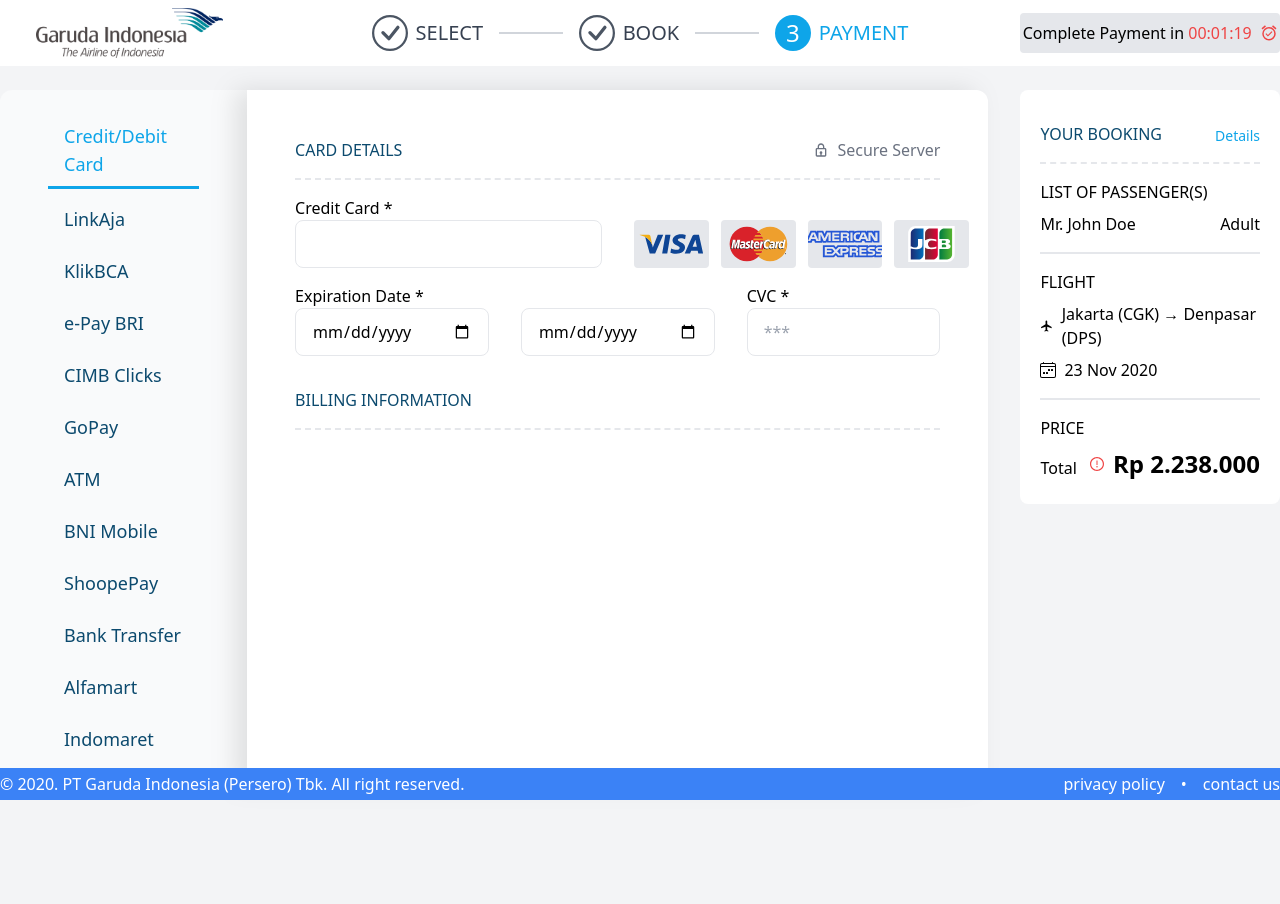
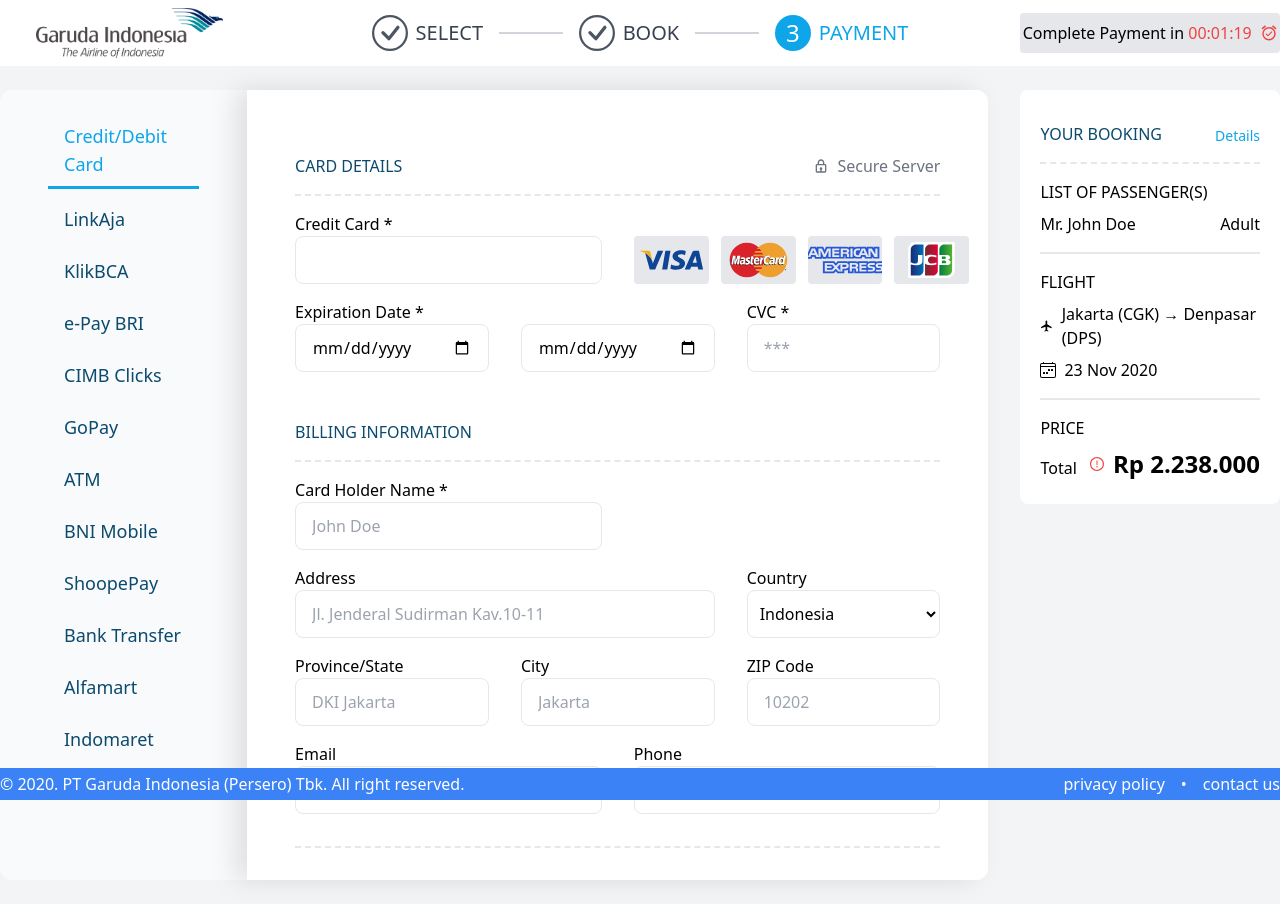
Before and after one commit to riolly/ati-test, a Next.js app: page / in a window 1280 px wide. Before the commit the page ends 809 px from the top, so only its background shows below. Built offline with nearby package versions, Linux system fonts and the light colour scheme.

Commit message:
✨ feat: billing info

```diff
--- a/app/page.tsx
+++ b/app/page.tsx
@@ -53,7 +53,6 @@
 									type="number"
 									required
 								/>
-
 								<div className="col-span-3">
 									<label htmlFor="payment-methods" className="invisible">
 										Payment methods
@@ -102,7 +101,70 @@
 
 							<Section title="Billing Information" />
 
-							<div className="grid grid-cols-6 gap-x-8 gap-y-4 gutter child:w-full"></div>
+							<div className="grid grid-cols-6 gap-x-8 gap-y-4 gutter child:w-full">
+								<Input
+									wrapperClassName="col-span-3"
+									id="card-holder-name"
+									label="Card Holder Name"
+									type="text"
+									placeholder="John Doe"
+									required
+								/>
+
+								<Input
+									wrapperClassName="col-span-4"
+									id="address"
+									label="Address"
+									type="text"
+									placeholder="Jl. Jenderal Sudirman Kav.10-11"
+								/>
+								<div className="col-span-2">
+									<label htmlFor="country">Country</label>
+									<select
+										id="country"
+										className="w-full h-12 rounded-lg px-2 bg-white border-[1px] outline-sky-300"
+									>
+										<option>Indonesia</option>
+										<option>United States</option>
+										<option>United Kingdom</option>
+									</select>
+								</div>
+
+								<Input
+									wrapperClassName="col-span-2"
+									id="province"
+									label="Province/State"
+									placeholder="DKI Jakarta"
+								/>
+								<Input
+									wrapperClassName="col-span-2"
+									id="city"
+									label="City"
+									placeholder="Jakarta"
+								/>
+								<Input
+									wrapperClassName="col-span-2"
+									id="zip-code"
+									label="ZIP Code"
+									placeholder="10202"
+									type="number"
+								/>
+
+								<Input
+									wrapperClassName="col-span-3"
+									id="email"
+									label="Email"
+									placeholder="example@email.com"
+								/>
+								<Input
+									wrapperClassName="col-span-3"
+									id="phone"
+									label="Phone"
+									placeholder="0812 3456 6890"
+								/>
+
+								<Spacer className="border-dashed col-span-full mt-4" />
+							</div>
 						</div>
 					</div>
 				</div>
@@ -182,7 +244,7 @@
 	children?: React.ReactNode;
 }) {
 	return (
-		<div>
+		<div className="mt-4">
 			<div className="flex justify-between items-end py-4">
 				<p className="uppercase text-sky-900 font-medium">{title}</p>
 				{children}
```
